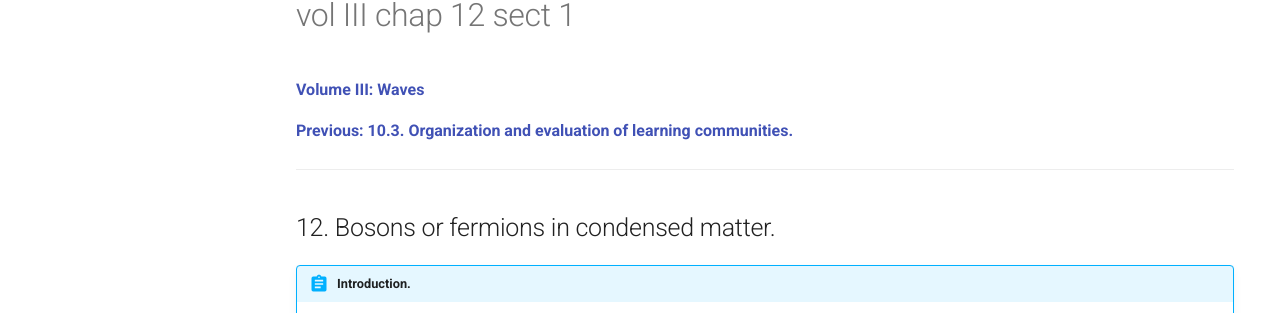
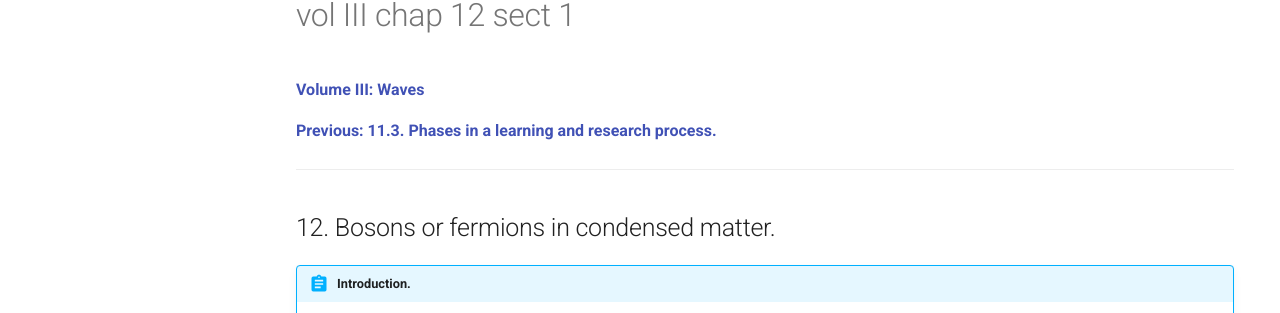
Before and after one commit to modphysnobel/modphysnobel.github.io, an MkDocs documentation site: the page built from docs/vol-III/vol-III-chap-12-sect-1.md, in a window 1280 px wide and 900 px high. Shown: the part 151-464 px from the top of the window. Built offline with MkDocs 1.6.1 and Material for MkDocs 9.7.7, drawn with Linux system fonts in a browser that asks for light colours; some web fonts are replaced; comment, search, counter and statistics services are not loaded.

Commit message:
Update vol-III-chap-12-sect-1.md

```diff
--- a/docs/vol-III/vol-III-chap-12-sect-1.md
+++ b/docs/vol-III/vol-III-chap-12-sect-1.md
@@ -1,7 +1,7 @@
 
 [**Volume III: Waves**](./volume-III.md)
 
-[**Previous: 10.3.	Organization and evaluation of learning communities.**](./vol-III-chap-10-sect-3.md)
+[**Previous: 11.3. Phases in a learning and research process.**](./vol-III-chap-11-sect-3.md)
 
 ***
 
```
